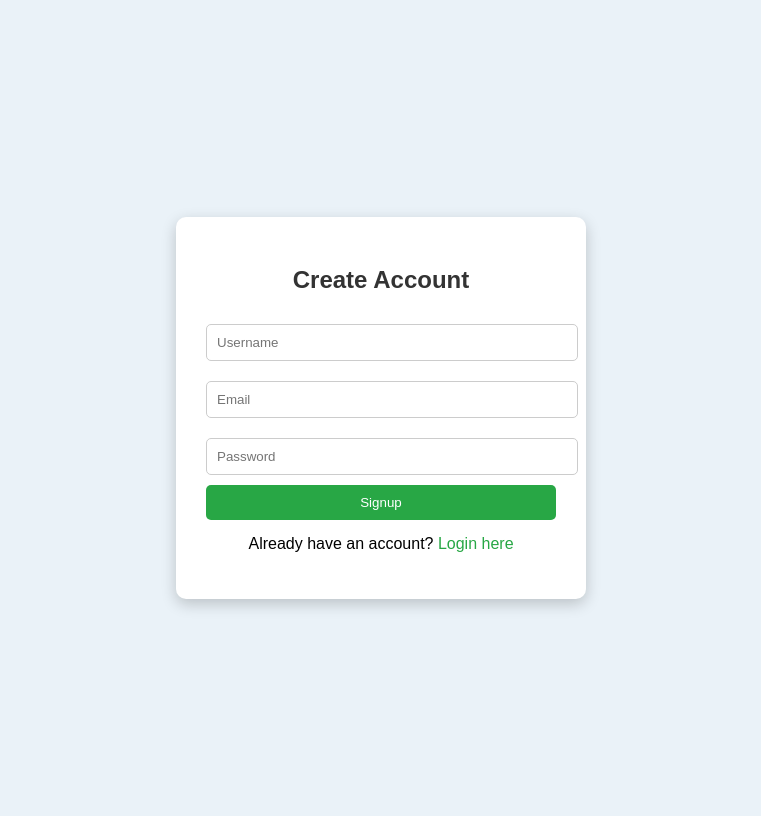
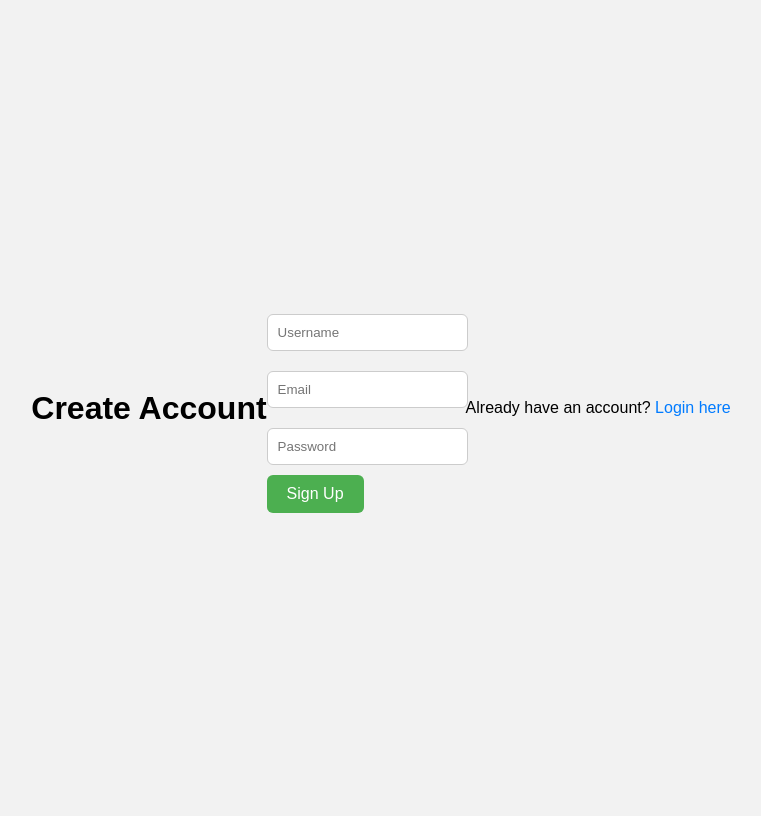
Before and after one commit to thegem99/chatX, a FastAPI app: page /signup in a window 1280 px wide. Shown: the whole page, without its empty margins (259-1020 px from the left). Run offline with FastAPI, Linux system fonts and the light colour scheme.

Commit message:
Update signup.html

```diff
--- a/templates/signup.html
+++ b/templates/signup.html
@@ -1,30 +1,17 @@
 <!DOCTYPE html>
-<html lang="en">
+<html>
 <head>
-    <meta charset="UTF-8">
-    <title>Signup</title>
-    <style>
-        body { font-family: Arial; background: #eaf2f8; display:flex; justify-content:center; align-items:center; height:100vh; }
-        .card { background:white; padding:30px; border-radius:10px; box-shadow:0 5px 15px rgba(0,0,0,0.2); width:350px; }
-        h2 { text-align:center; margin-bottom:20px; color:#333; }
-        input { width:100%; padding:10px; margin:10px 0; border-radius:5px; border:1px solid #ccc; }
-        button { width:100%; padding:10px; background:#28a745; color:white; border:none; border-radius:5px; cursor:pointer; }
-        button:hover { background:#218838; }
-        p { text-align:center; margin-top:15px; }
-        a { color:#28a745; text-decoration:none; }
-        a:hover { text-decoration:underline; }
-    </style>
+    <title>Signup Page</title>
+    <link rel="stylesheet" href="/static/style.css">
 </head>
 <body>
-    <div class="card">
-        <h2>Create Account</h2>
-        <form method="post" action="/signup">
-            <input type="text" name="username" placeholder="Username" required>
-            <input type="email" name="email" placeholder="Email" required>
-            <input type="password" name="password" placeholder="Password" required>
-            <button type="submit">Signup</button>
-        </form>
-        <p>Already have an account? <a href="/">Login here</a></p>
-    </div>
+    <h1>Create Account</h1>
+    <form method="post" action="/signup">
+        <input type="text" name="username" placeholder="Username" required><br>
+        <input type="email" name="email" placeholder="Email" required><br>
+        <input type="password" name="password" placeholder="Password" required><br>
+        <button type="submit">Sign Up</button>
+    </form>
+    <p>Already have an account? <a href="/">Login here</a></p>
 </body>
 </html>
```
